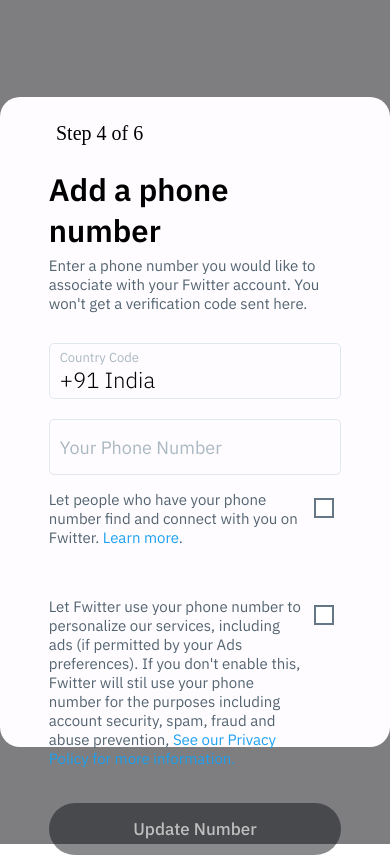
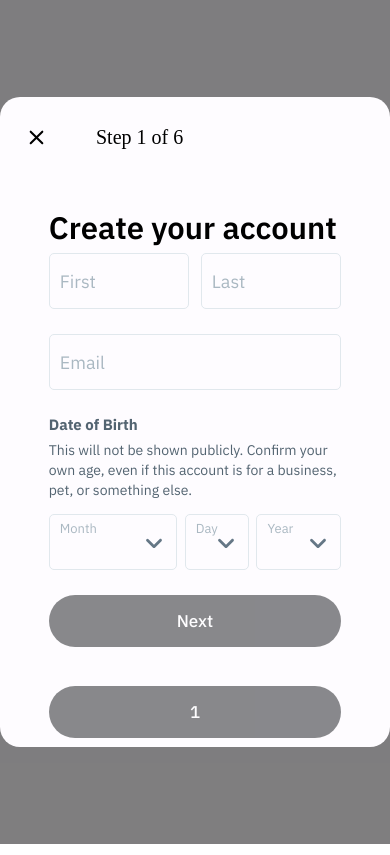
Before and after one commit to AnkushSonak/frontend, a React (Create React App) app: page / in a window 390 px wide. Built offline with nearby package versions, Linux system fonts and the light colour scheme; some icons are missing.

Commit message:
made the register form more responsive -72

```diff
--- a/src/components/Modal/Modal.css
+++ b/src/components/Modal/Modal.css
@@ -1,14 +1,17 @@
-.modal-overlay{
+.modal{
     z-index: 1;
-    background-color: rgba(0,0,0,0.5);
+    background-color: rgba(0,0,0,.5);
     width: 100%;
     height: 100%;
     display: flex;
+    align-items: center;
     justify-content: center;
-    align-items: center;
+    position: absolute;
+    top: 0;
+    left: 0;
 }
 
-.modal-container{
+.modal-box{
     width: 600px;
     height: 650px;
     display: flex;
@@ -16,3 +19,40 @@
     align-content: space-between;
     border-radius: 20px;
 }
+
+.modal-top{
+    min-height: 80px;
+    display: flex;
+    justify-content: flex-start;
+    align-items: center;
+}
+
+.modal-content{
+    height: 500px;
+    width: 100%;
+    display: flex;
+    flex-direction: column;
+    justify-content: center;
+    align-items: center;
+    margin: auto;
+}
+
+.modal-bottom{
+    min-height: 70px;
+    display: flex;
+    flex-direction: row;
+    justify-content: center;
+    align-items: center;
+}
+
+@media only screen and (max-height: 650px){
+
+    .modal-box{
+        height: 100%;
+    }
+
+    .modal-content{
+        overflow-y: auto;
+        border-bottom: 1px solid rgba(0, 0, 0, .1);
+    }
+}
--- a/src/components/Modal/Modal.tsx
+++ b/src/components/Modal/Modal.tsx
@@ -1,16 +1,27 @@
-import React, { JSX } from 'react'
+import React from 'react'
 import './Modal.css'
 import '../../assets/global.css';
 
 interface ModalProps{
-    children: JSX.Element;
+    topContent: JSX.Element,
+    content: JSX.Element,
+    bottomContent: JSX.Element
 }
-export const Modal: React.FC<ModalProps> = ({children}) => {
+
+export const Modal:React.FC <ModalProps>= ({topContent, content, bottomContent}) => {
     return (
-        <div className='modal-overlay'>
-            <div className='modal-container bg-color'>
-                {children}
+        <div className='modal'>
+            <div className="modal-box bg-color">
+                <div className="modal-top">
+                    {topContent}
+                </div>
+                <div className="modal-content">
+                    {content}
+                </div>
+                <div className="modal-bottom">
+                    {bottomContent}
+                </div>
             </div>
         </div>
-    )
+    );
 }
--- a/src/features/register/component/RegisterModal/RegisterModal.tsx
+++ b/src/features/register/component/RegisterModal/RegisterModal.tsx
@@ -6,23 +6,21 @@
 import { useDispatch, useSelector } from 'react-redux'
 import { AppDispatch, RootState } from '../../../../redux/Store'
 import { decrementStep } from '../../../../redux/Slices/RegisterSlice'
+import { RegisterNextButton, StyledNextButton } from '../RegisterNextButton/RegisterNextButton'
 
 export const RegisterModal:React.FC = () => {
 
   const state = useSelector((state: RootState) => state.register);
   const dispatch:AppDispatch = useDispatch();
+
     const stepButtonClicked = () => {
       dispatch(decrementStep());
 }
 
   return (
-      <Modal>
-        <div className='register-container'>
-            <RegisterationStepCounter step={state.step} changeStep={stepButtonClicked} />
-            <div className='register-modal-content'>
-                {determineModalContent(state.step)}
-            </div>
-        </div>
-      </Modal>
+      <Modal topContent={<RegisterationStepCounter step ={state.step} changeStep={stepButtonClicked}/>}
+             content={determineModalContent(state.step)}
+             bottomContent={<RegisterNextButton step={state.step} />}
+      />
   )
 }
--- a/src/features/register/component/RegisterNextButton/RegisterNextButton.tsx
+++ b/src/features/register/component/RegisterNextButton/RegisterNextButton.tsx
@@ -12,3 +12,18 @@
     border: none;
     cursor: ${(props) => props.active ? "pointer" : "auto"};
 `
+
+interface RegisterNextButtonProps{
+    step: number;
+}
+
+export const RegisterNextButton: React.FC<RegisterNextButtonProps> = ({step}) => {
+
+    return <StyledNextButton
+            disabled={true}
+            color={"black"}
+            active={false}
+            onClick={() => console.log("hehe")}>
+            {step}
+          </StyledNextButton>
+}
--- a/src/pages/Landing.tsx
+++ b/src/pages/Landing.tsx
@@ -2,7 +2,6 @@
 
 import './Landing.css';
 import '../assets/global.css';
-import { Modal } from '../components/Modal/Modal';
 import { RegisterModal } from '../features/register/component/RegisterModal/RegisterModal';
 
 export const Landing:React.FC = () => {
--- a/src/redux/Slices/RegisterSlice.ts
+++ b/src/redux/Slices/RegisterSlice.ts
@@ -59,7 +59,7 @@
             year: 0
         },
         dobValid: false,
-        step: 4,
+        step: 1,
         username: "",
         phoneNumber: ""
     }
```
